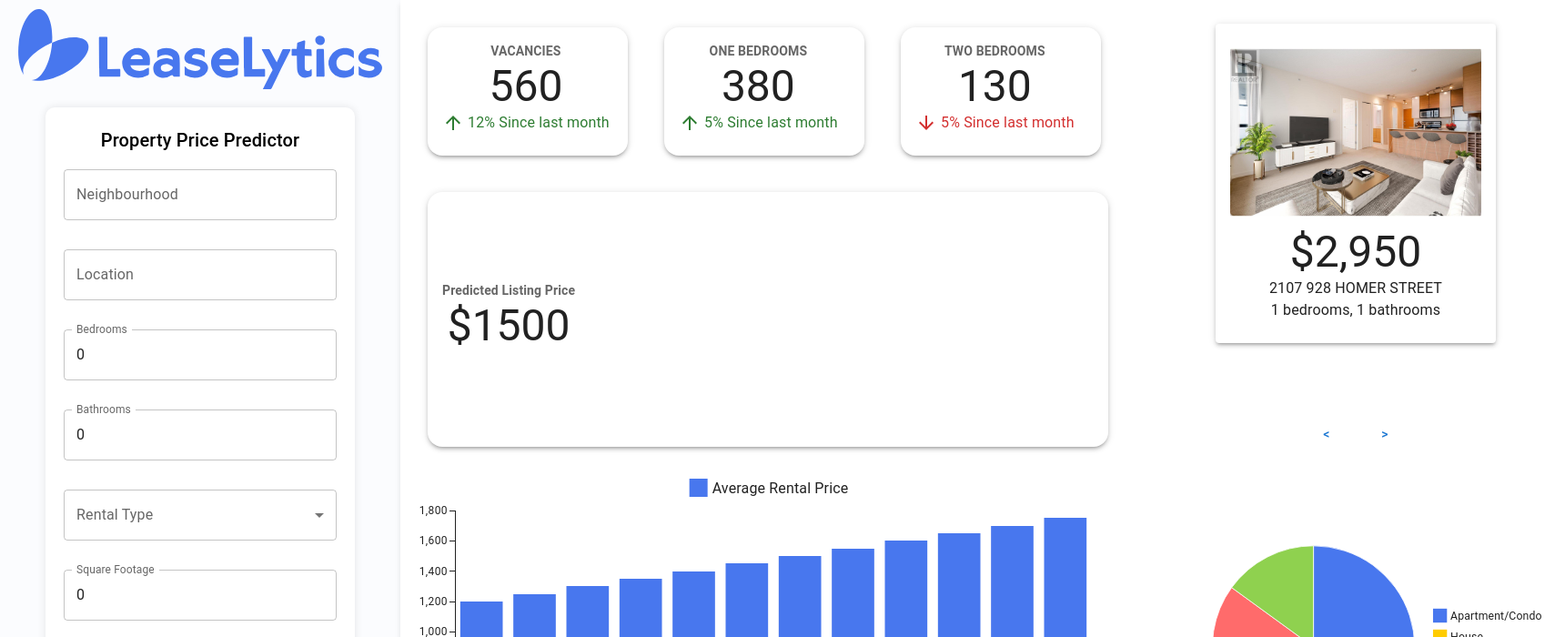
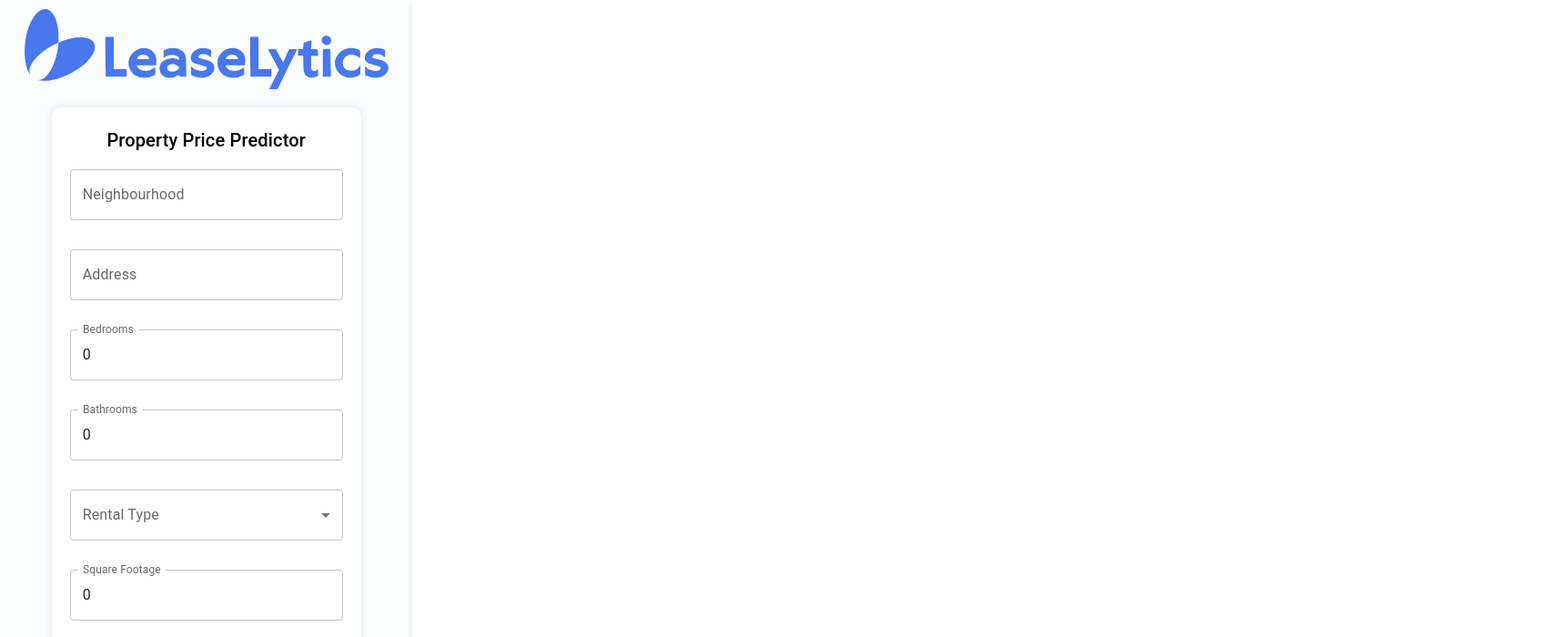
Before and after one commit to ezhou84/Leaselytics, a React (Create React App) app in the folder my-react-app/: page / in a window 1280 px wide. Shown: the top 700 px of the page at 91% size, 1720 px wide, since content can reach past the window. Built offline with nearby package versions, Linux system fonts and the light colour scheme.

Commit message:
displaying results of api call in front end

```diff
--- a/my-react-app/src/App.js
+++ b/my-react-app/src/App.js
@@ -1,24 +1,28 @@
-import React from 'react';
+import React, { useState } from 'react';
 import './App.css';
 import FiltersForm from './components/FiltersForm.js';
 import Block from './components/Block.js';
 import logoSvg from './LeaseLyticsLogoBlue.svg';
 
+function App() {
+  const [response, setResponse] = useState('');
 
-function App() {
+  const handleResponse = (newResponse) => {
+    setResponse(newResponse);
+    console.log("response: " + response);
+  };
 
   return (
     <div className="App">
       <div className="container">
         <div className="form">
-          <img src={logoSvg} alt="Logo" style={{ width: '400px', height: 'auto' }} /> {/* Add your desired width and height */}
-          <FiltersForm></FiltersForm>
+          <img src={logoSvg} alt="Logo" style={{ width: '400px', height: 'auto' }} />
+          <FiltersForm onResponse={handleResponse} />
         </div>
         <div className="block">
-          <Block></Block>
+          {response != '' && <Block response={response} />}
         </div>
       </div>
-
     </div>
   );
 }
--- a/my-react-app/src/api-client.js
+++ b/my-react-app/src/api-client.js
@@ -3,6 +3,8 @@ import axios from "axios";
 import { API_SERVER_URL } from "./config.js";
 
 export const fetchPrice = async (params) => {
+    console.log("fetching price")
+    console.log(params);
     const resp = await axios.get(
         `${API_SERVER_URL}/price`,
         {
@@ -10,5 +12,9 @@ export const fetchPrice = async (params) => {
         }
     );
 
+
+    console.log("after");
+    console.log(resp.data.price);
+
     return resp.data.price;
 };
--- a/my-react-app/src/components/Block.js
+++ b/my-react-app/src/components/Block.js
@@ -1,19 +1,19 @@
 import React, { useState } from 'react'
-import CustomBarChart from './BarChart'
-import RentalTypeDensityPieChart from './PieChart'
-import VacancyCard from './VacancyCard'
-import OneBed from './OneBed'
-import TwoBed from './TwoBed'
-import Listings from './Listings';
+import CustomBarChart from './BarChart.js'
+import RentalTypeDensityPieChart from './PieChart.js'
+import VacancyCard from './VacancyCard.js'
+import OneBed from './OneBed.js'
+import TwoBed from './TwoBed.js'
+import Listings from './Listings.js';
 import unit1 from ".././unit_images/2107_928_HOMER_STREET.jpg"
 import unit2 from ".././unit_images/303_1985_W_8TH_AVENUE.jpeg"
 import unit3 from ".././unit_images/3F_2338_WESTERN_PARKWAY.jpeg"
 import unit4 from ".././unit_images/311_1050_BROUGHTON_STREET.jpeg"
-import PriceCard from './PriceCard'
+import PriceCard from './PriceCard.js'
 
 
 
-const Block = () => {
+const Block = ({ response }) => {
 
     const [isSubmitted, setIsSubmitted] = useState(true);
 
@@ -63,7 +63,7 @@ const Block = () => {
                                 <OneBed />
                                 <TwoBed />
                             </div>
-                            <PriceCard />
+                            <PriceCard response={response} />
                         </div>
                         {/* Right column for the listings */}
                         <Listings units={units} />
--- a/my-react-app/src/components/FiltersForm.js
+++ b/my-react-app/src/components/FiltersForm.js
@@ -12,27 +12,15 @@ import {
 import logoSvg from '../leaselyticsWhite.svg';
 import { fetchPrice } from '../api-client.js';
 
-async function onSubmit(neighbourhood, location, bedrooms, bathrooms, type, sqft, setResponse) {
-  const req = {
-    "neighbourhood": neighbourhood,
-    "location": location,
-    "bedrooms": bedrooms,
-    "bathrooms": bathrooms,
-    "type": type,
-    "sqft": sqft
-  }
-  const resp = await fetchPrice(req);
-  setResponse(resp);
-}
 
-const FiltersForm = () => {
+
+const FiltersForm = ({ onResponse }) => {
   const [neighbourhood, setNeighbourhood] = React.useState('');
   const [location, setLocation] = React.useState('');
   const [bedrooms, setBedrooms] = React.useState(0);
   const [bathrooms, setBathrooms] = React.useState(0);
   const [type, setType] = React.useState('');
   const [sqft, setSqft] = React.useState(0);
-  const [response, setResponse] = React.useState('');
 
 
   const handleNeighbourhoodChange = (event) => {
@@ -59,6 +47,21 @@ const FiltersForm = () => {
     setSqft(event.target.value);
   };
 
+  async function onSubmit(neighbourhood, location, bedrooms, bathrooms, type, sqft) {
+    const req = {
+      "neighbourhood": neighbourhood,
+      "location": location,
+      "bedrooms": bedrooms,
+      "bathrooms": bathrooms,
+      "type": type,
+      "sqft": sqft
+    }
+    const resp = await fetchPrice(req);
+    // console.log("response: " + resp)
+    onResponse(resp);
+
+  }
+
   return (
 
     <Box className="form-content" sx={{ margin: '20px', width: '300px', padding: '20px', display: 'flex', flexDirection: 'column' }}>
@@ -74,8 +77,8 @@ const FiltersForm = () => {
       />
 
       <TextField
-        label="Location"
-        defaultValue="Vancouver, British Columbia"
+        label="Address"
+        defaultValue=""
         sx={{ my: 2 }}
         value={location}
         onChange={handleLocationChange}
@@ -128,20 +131,20 @@ const FiltersForm = () => {
         variant="contained"
         sx={{
           mt: 2,
-          backgroundColor: '#4877ee', // sets the background color to black
+          backgroundColor: '#4877ee',
           '&:hover': {
-            backgroundColor: '#1e3264' // optional: changes color slightly on hover for visual feedback
+            backgroundColor: '#1e3264'
           },
         }}
         onClick={() => {
-          onSubmit(neighbourhood, location, bedrooms, bathrooms, type, sqft, setResponse)
+          onSubmit(neighbourhood, location, bedrooms, bathrooms, type, sqft)
         }}>
         Submit
       </Button>
 
-      <div>
-        { response === "" ? response : <></> }
-      </div>
+      {/* <div>
+        {response === "" ? response : <></>}
+      </div> */}
     </Box>
 
   );
--- a/my-react-app/src/components/Listings.js
+++ b/my-react-app/src/components/Listings.js
@@ -1,6 +1,6 @@
 import * as React from 'react';
 import { Button, Box } from '@mui/material';
-import ListingsCard from './ListingsCard';
+import ListingsCard from './ListingsCard.js';
 
 const Listings = ({ units }) => {
     const [activeIndex, setActiveIndex] = React.useState(0);
--- a/my-react-app/src/components/OneBed.js
+++ b/my-react-app/src/components/OneBed.js
@@ -1,6 +1,6 @@
 import * as React from 'react';
 import { Card, CardContent, Typography, Box, IconButton } from '@mui/material';
-import ArrowUpwardIcon from '@mui/icons-material/ArrowUpward';
+// import ArrowUpwardIcon from '@mui/icons-material/ArrowUpward';
 
 const OneBed = () => {
     // Hardcoded values
@@ -19,9 +19,9 @@ const OneBed = () => {
                             {onebeds}
                         </Typography>
                         <Box sx={{ display: 'flex', alignItems: 'center', color: 'success.main' }}>
-                            <ArrowUpwardIcon />
+                            {/* <ArrowUpwardIcon /> */}
                             <Typography sx={{ ml: 0.5 }}>
-                                {percentChange}% Since last month
+                                Up {percentChange}% Since last month
                             </Typography>
                         </Box>
                     </Box>
--- a/my-react-app/src/components/PriceCard.js
+++ b/my-react-app/src/components/PriceCard.js
@@ -1,9 +1,9 @@
 import * as React from 'react';
 import { Card, CardContent, Typography, Box, IconButton } from '@mui/material';
 
-const PriceCard = () => {
+const PriceCard = ({ response }) => {
     // Hardcoded values
-    const price = 1500
+    const price = response
 
     return (
         <Card sx={{ margin: '20px', width: 748, minHeight: 280, alignContent: 'center', borderRadius: '16px', boxShadow: 3 }}>
@@ -14,7 +14,7 @@ const PriceCard = () => {
                             Predicted Listing Price
                         </Typography>
                         <Typography variant="h3" component="div">
-                            ${price}
+                            {price}
                         </Typography>
                     </Box>
                 </Box>
--- a/my-react-app/src/components/TwoBed.js
+++ b/my-react-app/src/components/TwoBed.js
@@ -1,6 +1,6 @@
 import * as React from 'react';
 import { Card, CardContent, Typography, Box, IconButton } from '@mui/material';
-import ArrowDownwardIcon from '@mui/icons-material/ArrowDownward';
+// import ArrowDownwardIcon from '@mui/icons-material/ArrowDownward';
 
 
 const TwoBed = () => {
@@ -20,9 +20,9 @@ const TwoBed = () => {
                             {twobeds}
                         </Typography>
                         <Box sx={{ display: 'flex', alignItems: 'center', color: 'error.main' }}> {/* Use `error.main` for red color */}
-                            <ArrowDownwardIcon /> {/* Change to ArrowDownwardIcon */}
+                            {/* <ArrowDownwardIcon /> */}
                             <Typography sx={{ ml: 0.5 }}>
-                                {Math.abs(percentChange)}% Since last month
+                                Down {Math.abs(percentChange)}% Since last month
                             </Typography>
                         </Box>
                     </Box>
--- a/my-react-app/src/components/VacancyCard.js
+++ b/my-react-app/src/components/VacancyCard.js
@@ -1,6 +1,6 @@
 import * as React from 'react';
 import { Card, CardContent, Typography, Box, IconButton } from '@mui/material';
-import ArrowUpwardIcon from '@mui/icons-material/ArrowUpward';
+// import ArrowUpwardIcon from '@mui/icons-material/ArrowUpward';
 
 const VacancyCard = () => {
     // Hardcoded values
@@ -19,9 +19,9 @@ const VacancyCard = () => {
                             {vacancies}
                         </Typography>
                         <Box sx={{ display: 'flex', alignItems: 'center', color: 'success.main' }}>
-                            <ArrowUpwardIcon />
+                            {/* <ArrowUpwardIcon /> */}
                             <Typography sx={{ ml: 0.5 }}>
-                                {percentChange}% Since last month
+                                Up {percentChange}% Since last month
                             </Typography>
                         </Box>
                     </Box>
--- a/my-react-app/src/server/api-router.js
+++ b/my-react-app/src/server/api-router.js
@@ -19,12 +19,13 @@ router.get("/price", async (req, res) => {
         bathrooms,
         type,
         sqft
-     } = req.body;
+    } = req.body;
 
     const completion = await openai.chat.completions.create({
         messages: [
             { role: "system", content: "You are an assistant helping a landlord price their rental units in Canada. Simply give the estimated price in one sentence, starting with \"The estimated price for this rental unit \". Give a single point estimate." },
-            { role: "user", content: `Given a ${type} for rent in ${neighbourhood}, ${location} with ${bedrooms} bedrooms, ${bathrooms} bathrooms, and an area of ${sqft} square feet,
+            {
+                role: "user", content: `Given a ${type} for rent in ${neighbourhood}, ${location} with ${bedrooms} bedrooms, ${bathrooms} bathrooms, and an area of ${sqft} square feet,
                                     how much should it be priced per month?` }
         ],
         model: "gpt-3.5-turbo",
```
Also changed, not shown: 1 other file (tests, documents, lock files or other folders). Lines whose indentation alone changed are shown as unchanged.
